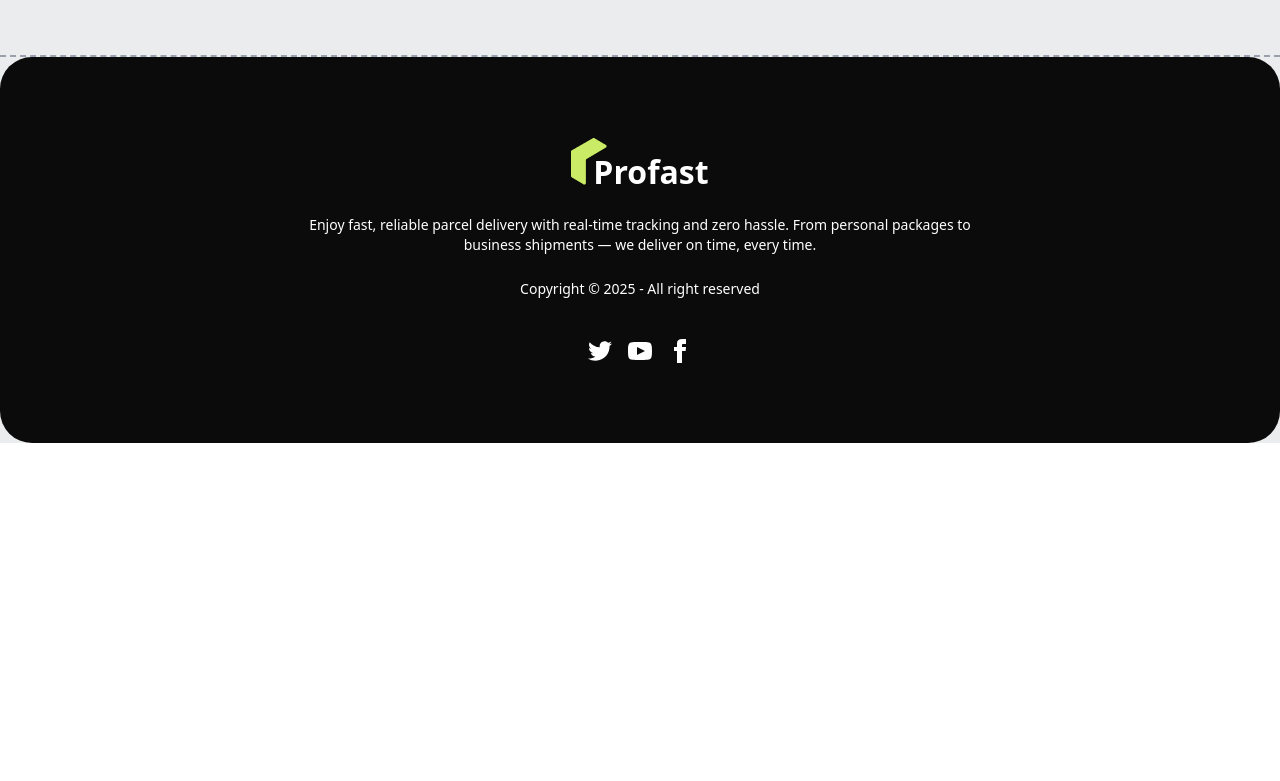
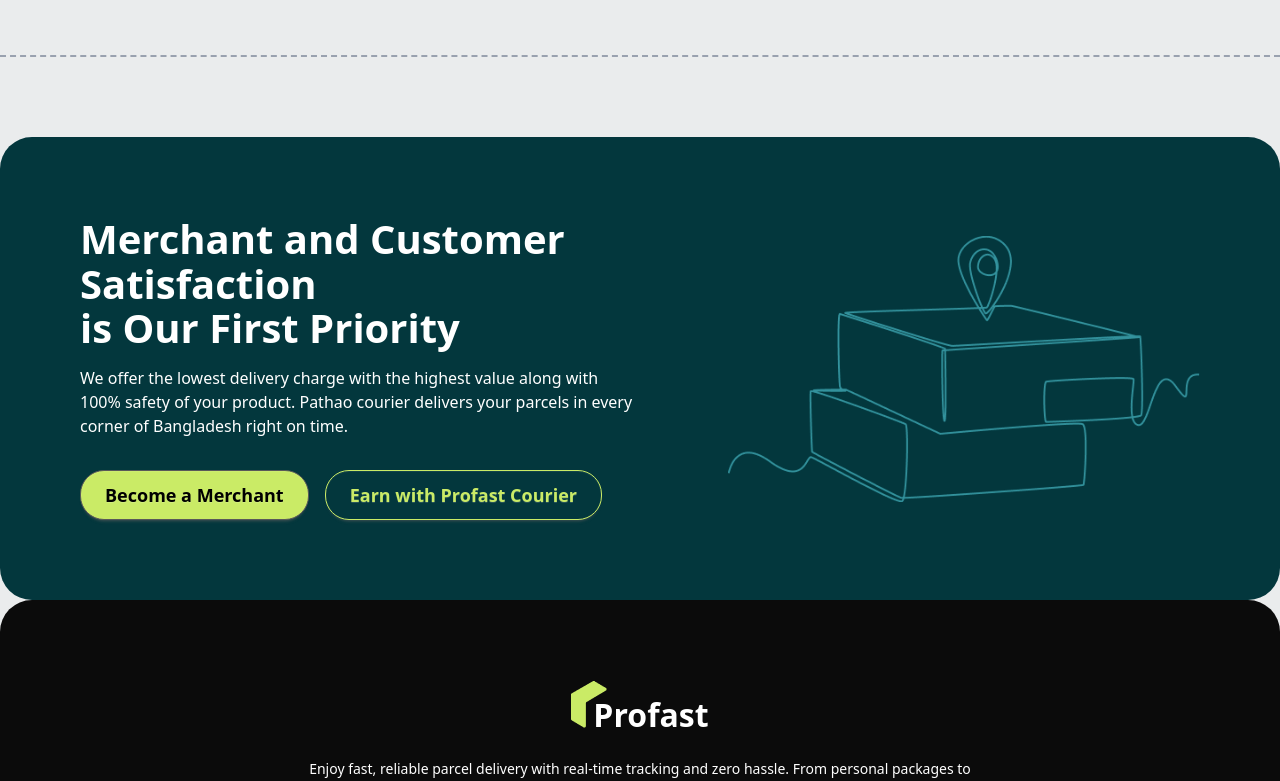
Before and after one commit to mahfuj024/Profast-client, a React (Vite) app: page / in a window 1280 px wide. Shown: the part 3531-4312 px from the top of the page. Before the commit the page ends 3974 px from the top, so only its background shows below. Built offline with nearby package versions, Linux system fonts and the light colour scheme.

Commit message:
add Merchant section

```diff
--- a/src/Pages/Home/Home/Home.jsx
+++ b/src/Pages/Home/Home/Home.jsx
@@ -4,6 +4,7 @@
 import Services from '../Services/Services'
 import MarqueeBrandLogo from '../MarqueeBrandLogo/MarqueeBrandLogo'
 import WhyChooseUs from '../WhyChooseUs/WhyChooseUs'
+import Merchant from '../Merchant/Merchant'
 
 function Home() {
   return (
@@ -13,6 +14,7 @@
       <Services></Services>
       <MarqueeBrandLogo></MarqueeBrandLogo>
       <WhyChooseUs></WhyChooseUs>
+      <Merchant></Merchant>
     </div>
   )
 }
--- /dev/null
+++ b/src/Pages/Home/Merchant/Merchant.jsx
@@ -0,0 +1,21 @@
+import locationMerchant from "../../../assets/location-merchant.png"
+
+function Merchant() {
+    return (
+        <div className='bg-[#03373D] text-white mt-10 md:mt-12 lg:mt-20 rounded-2xl md:rounded-3xl lg:rounded-4xl p-6 md:p-12 lg:p-20 flex items-center justify-center flex-col lg:flex-row'>
+            <div>
+                <h1 className="text-2xl md:text-4xl lg:text-[40px] font-bold">Merchant and Customer Satisfaction <br /> is Our First Priority</h1>
+                <p className="text-base mt-4">We offer the lowest delivery charge with  the highest value along with <br /> 100% safety of your product. Pathao courier delivers your parcels in every <br /> corner of Bangladesh right on time.</p>
+                <div className="mt-8 flex flex-col lg:flex-row">
+                    <button className='btn bg-primary text-black md:text-lg font-semibold p-5 md:p-6 rounded-3xl'>Become a Merchant</button>
+                    <button className='btn md:text-lg font-semibold p-5 md:p-6 mt-4 lg:mt-0 rounded-3xl bg-[#03373D] text-primary border border-primary lg:ml-4'>Earn with Profast Courier</button>
+                </div>
+            </div>
+            <div className="mt-10 lg:mt-0">
+                <img src={locationMerchant} alt="" />
+            </div>
+        </div>
+    )
+}
+
+export default Merchant
```
